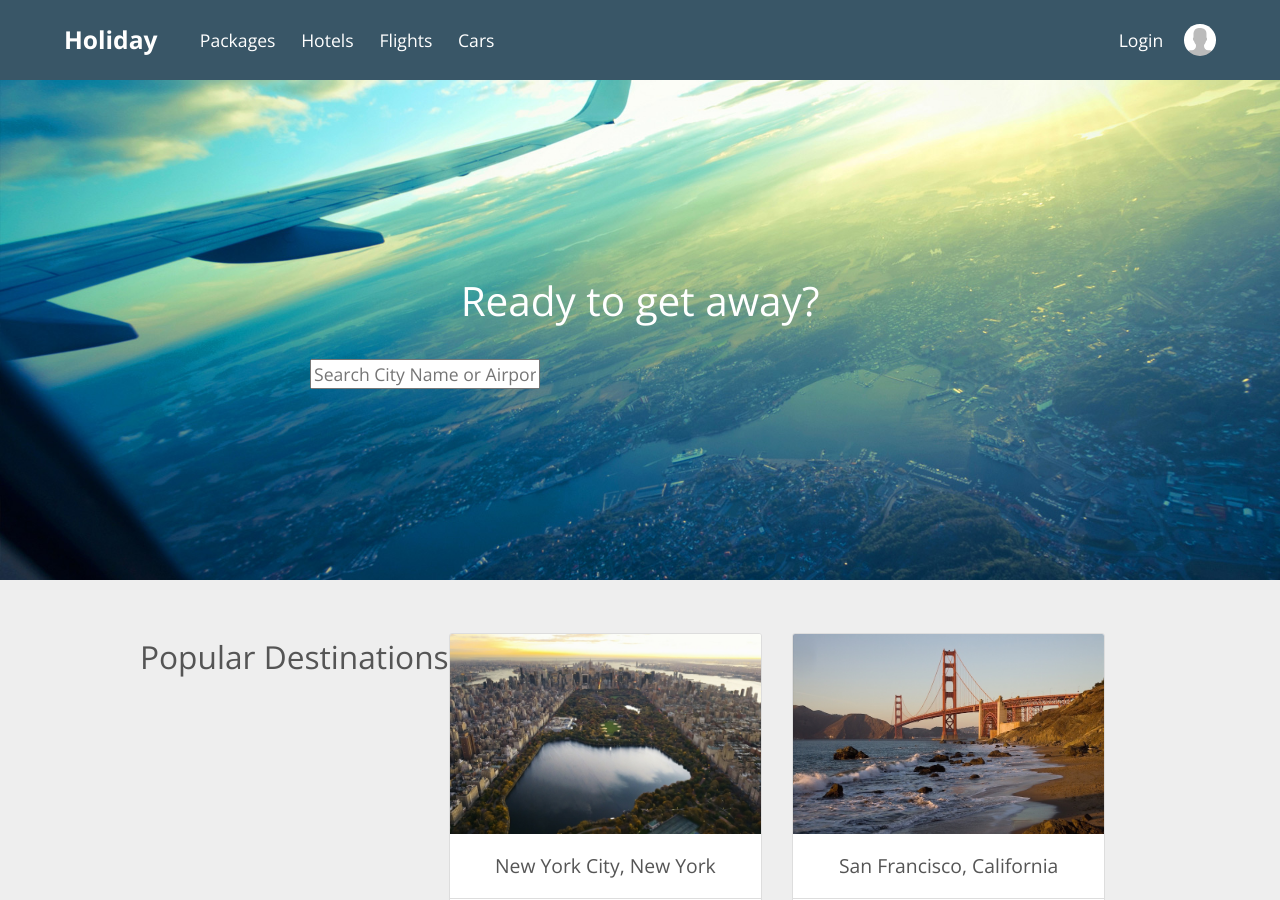
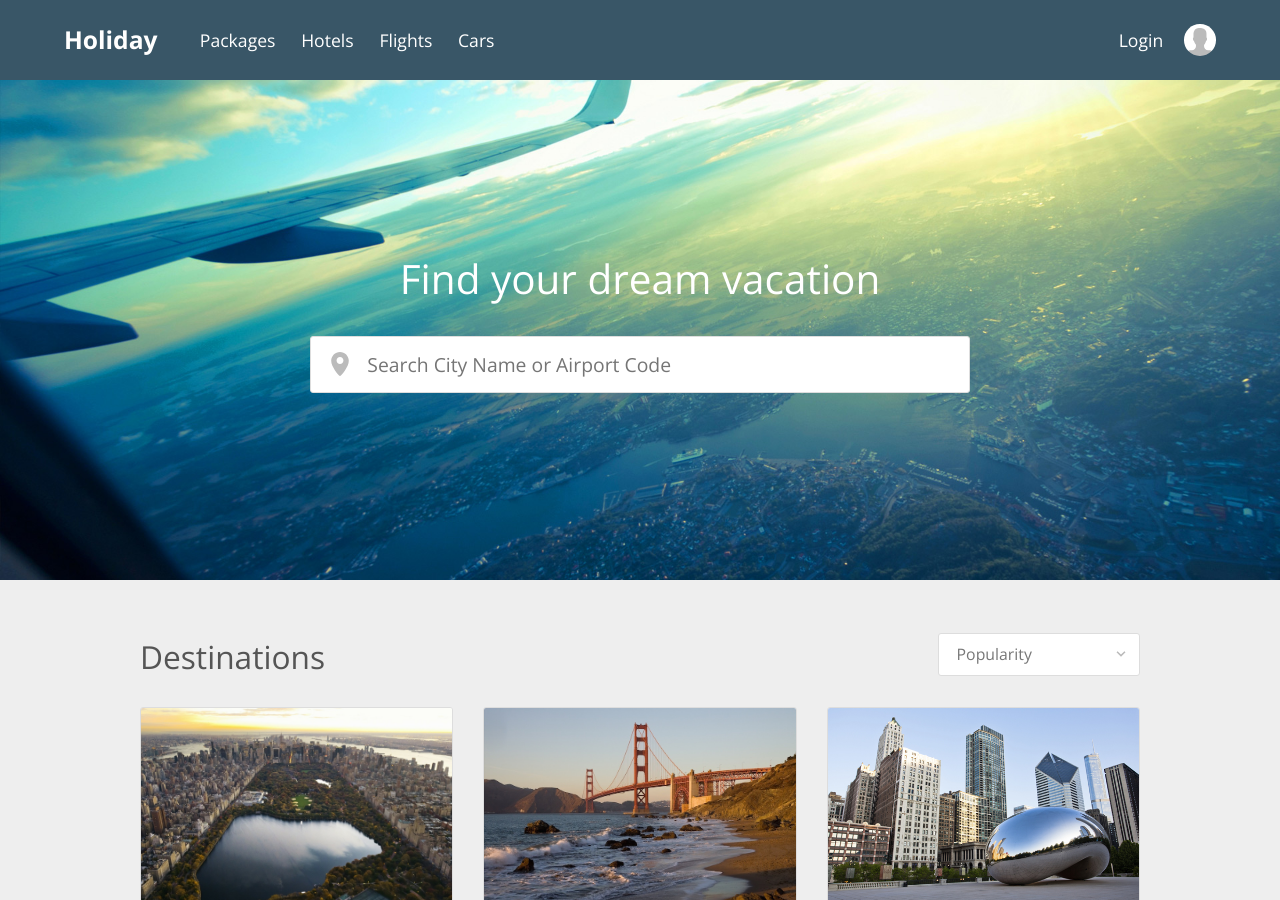
Before and after one commit to Treydor/holiday, a Jekyll site: the page built from index.html, in a window 1280 px wide and 900 px high. Built offline with Jekyll 4.4.1, drawn with Linux system fonts in a browser that asks for light colours; nearby versions of some CDN libraries.

Commit message:
Rephrases search header, adds wrappers for card list

```diff
--- a/index.html
+++ b/index.html
@@ -1,19 +1,33 @@
 ---
 layout: default
-title: Holiday Travel
+title: Holiday
 ---
 <div class="hero main">
   <div class="container">
-    <h1 class="hero__title">Ready to get away?</h1>
+    <h1 class="hero__title">Find your dream vacation</h1>
     <form>
-      <input class="textfield location" type="text" name="destination" placeholder="Search City Name or Airport Code">
+      <input type="text" class="input hero__search" placeholder="Search City Name or Airport Code">
     </form>
   </div>
 </div>
 
 <section>
   <div class="container">
-    <h2 class="section__title">Popular Destinations</h2>
+    <div class="section__header">
+      <h2 class="section__title">Destinations</h2>
+      <form>
+        <div class="styled-select">
+          <select class="sort">
+            <option value="popularity">Popularity</option>
+            <option value="price-low">Price (Lowest First)</option>
+            <option value="price-high">Price (Highest First)</option>
+            <option value="rating">Guest Rating</option>
+            <option value="alpha">Alphabetical (A-Z)</option>
+          </select>
+        </div>
+      </form>
+    </div>
+    <div class="card-container">
       <div class="column">
         <a class="card" href="">
           <div class="card__header new-york"></div>
@@ -173,4 +187,5 @@ title: Holiday Travel
         </a>
       </div>
     </div>
+  </div>
 </section>
```
Lines whose indentation alone changed are shown as unchanged.
